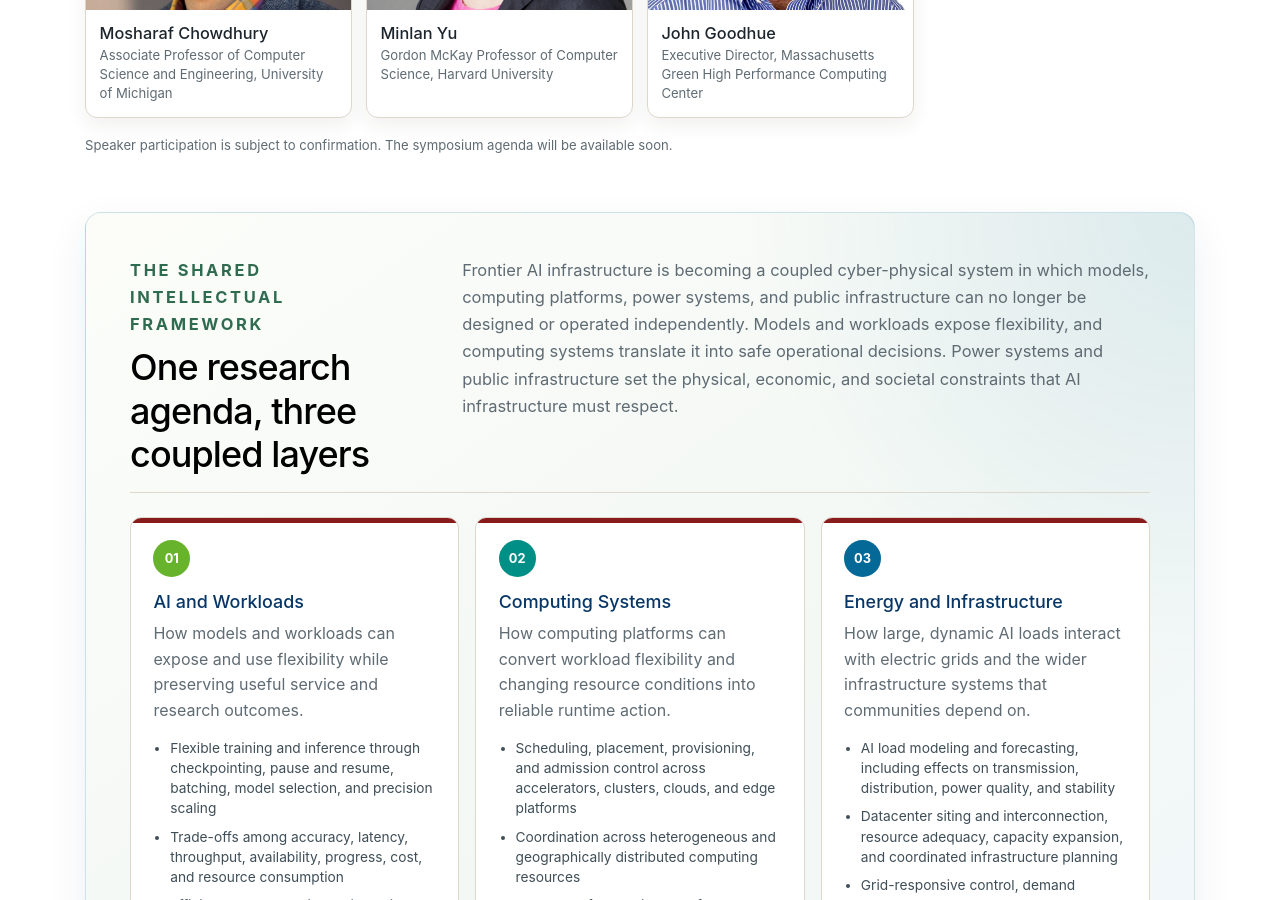
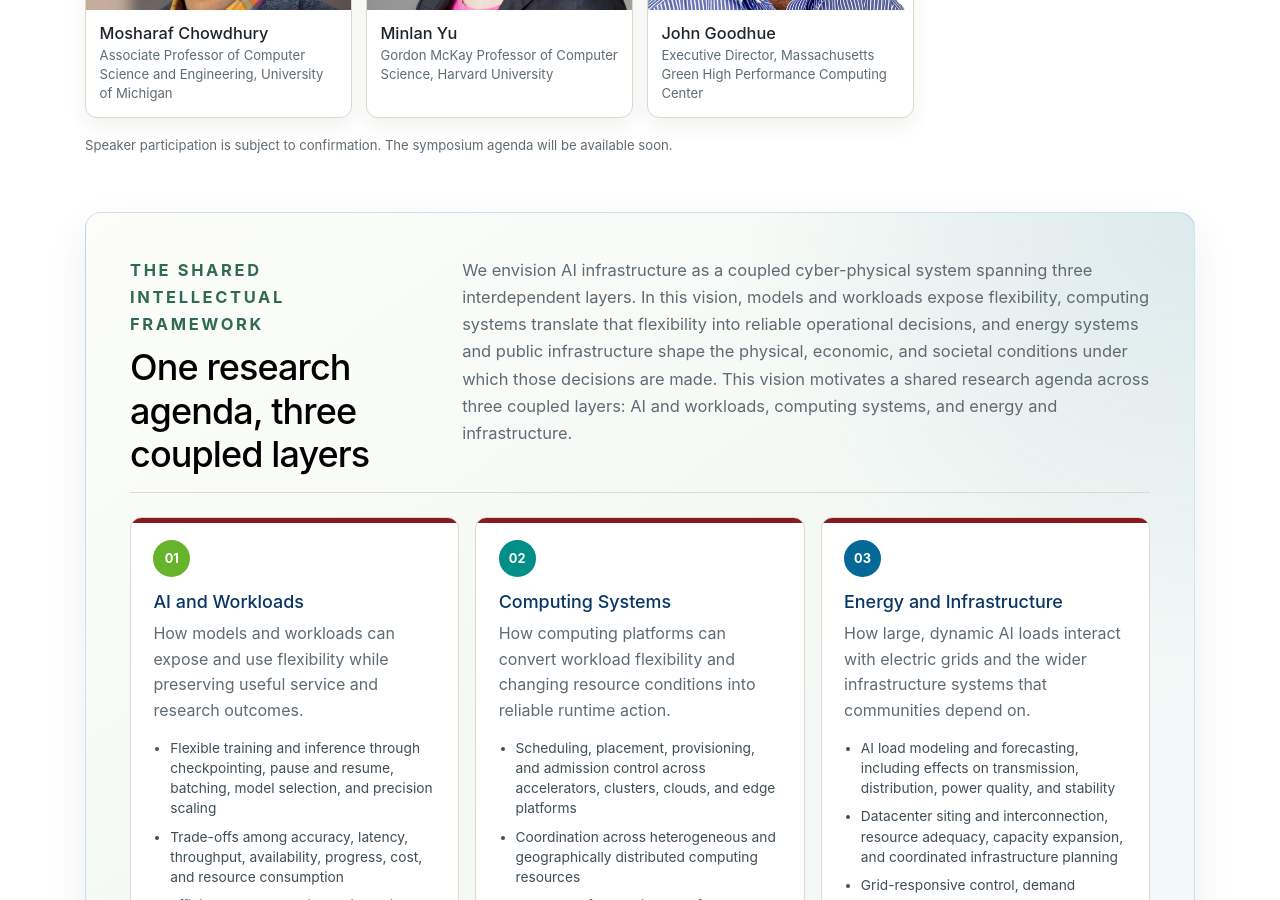
Before and after one commit to umass-solar/umass-solar.github.io, a Jekyll site: the page built from scai-symposium.md, in a window 1280 px wide and 900 px high, scrolled down 1964 px. Built offline with Jekyll 4.4.1, drawn with Linux system fonts in a browser that asks for light colours.

Commit message:
Update scai-symposium.md

```diff
--- a/scai-symposium.md
+++ b/scai-symposium.md
@@ -1028,7 +1028,7 @@ permalink: /scai-symposium/
         <p class="scai-eyebrow">The shared intellectual framework</p>
         <h2 id="agenda-heading">One research agenda, three coupled layers</h2>
       </div>
-      <p>Frontier AI infrastructure is becoming a coupled cyber-physical system in which models, computing platforms, power systems, and public infrastructure can no longer be designed or operated independently. Models and workloads expose flexibility, and computing systems translate it into safe operational decisions. Power systems and public infrastructure set the physical, economic, and societal constraints that AI infrastructure must respect.</p>
+      <p>We envision AI infrastructure as a coupled cyber-physical system spanning three interdependent layers. In this vision, models and workloads expose flexibility, computing systems translate that flexibility into reliable operational decisions, and energy systems and public infrastructure shape the physical, economic, and societal conditions under which those decisions are made. This vision motivates a shared research agenda across three coupled layers: AI and workloads, computing systems, and energy and infrastructure.</p>
     </div>
     <div class="scai-layers">
       <article class="scai-layer">
```
